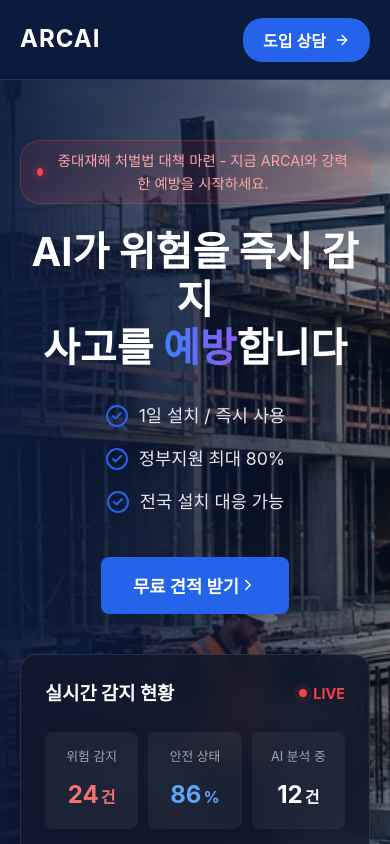
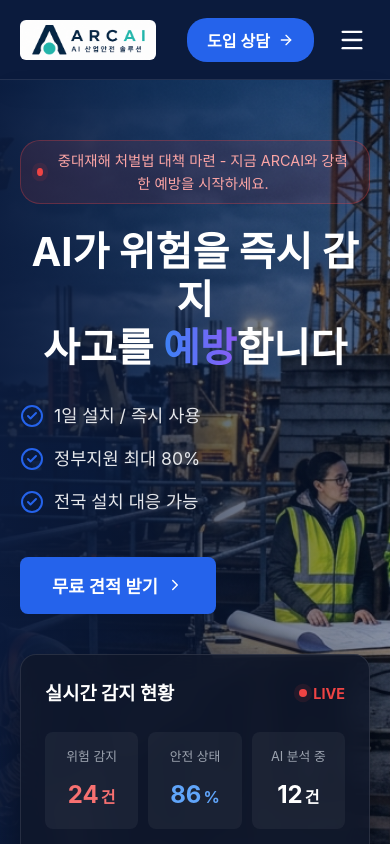
Before and after one commit to moone32/arcai, a React (Vite) app: page / in a window 390 px wide. Shown: the top 844 px of the page. Built offline with nearby package versions, Linux system fonts and the light colour scheme; a web font is replaced by a local one.

Commit message:
logo.png 적용

```diff
--- a/src/components/layout/Header.css
+++ b/src/components/layout/Header.css
@@ -24,10 +24,14 @@
   height: 100%;
 }
 
-.logo-text {
-  font-size: 1.5rem;
-  font-weight: 700;
-  letter-spacing: 1px;
+.logo-img {
+  height: 40px;
+  /* 로고 이미지 높이 조정 */
+  width: auto;
+  border-radius: 6px;
+  /* 아주 조금 둥글게 처리 */
+  object-fit: contain;
+  margin-top: 9px;
 }
 
 .desktop-nav {
@@ -78,9 +82,29 @@
   padding: 10px 20px;
 }
 
+.mobile-menu-btn {
+  display: none;
+  background: none;
+  border: none;
+  color: white;
+  cursor: pointer;
+  padding: 4px;
+  align-items: center;
+  justify-content: center;
+  transition: color 0.3s;
+}
+
+.mobile-menu-btn:hover {
+  color: var(--color-accent);
+}
+
 @media (max-width: 992px) {
   .desktop-nav {
     display: none;
+  }
+
+  .mobile-menu-btn {
+    display: flex;
   }
 }
 
@@ -89,3 +113,48 @@
     display: none;
   }
 }
+
+/* Mobile Menu Dropdown */
+.mobile-menu {
+  position: absolute;
+  top: 100%;
+  left: 0;
+  width: 100%;
+  background-color: rgba(11, 27, 61, 0.98);
+  -webkit-backdrop-filter: blur(10px);
+  backdrop-filter: blur(10px);
+  border-bottom: 1px solid rgba(255, 255, 255, 0.1);
+  overflow: hidden;
+  max-height: 0;
+  transition: max-height 0.4s cubic-bezier(0.4, 0, 0.2, 1);
+  box-shadow: 0 10px 25px rgba(0, 0, 0, 0.3);
+}
+
+.mobile-menu.open {
+  max-height: 400px;
+}
+
+.mobile-nav {
+  display: flex;
+  flex-direction: column;
+  padding: 10px 0;
+}
+
+.mobile-nav a {
+  padding: 16px 24px;
+  color: #e5e7eb;
+  font-size: 1.1rem;
+  font-weight: 500;
+  border-bottom: 1px solid rgba(255, 255, 255, 0.05);
+  transition: background-color 0.3s, color 0.3s;
+}
+
+.mobile-nav a:hover,
+.mobile-nav a:active {
+  background-color: rgba(255, 255, 255, 0.05);
+  color: white;
+}
+
+.mobile-nav a:last-child {
+  border-bottom: none;
+}
--- a/src/components/layout/Header.jsx
+++ b/src/components/layout/Header.jsx
@@ -1,9 +1,10 @@
 import React, { useState, useEffect } from 'react';
-import { Phone, ArrowRight } from 'lucide-react';
+import { Phone, ArrowRight, Menu, X } from 'lucide-react';
 import './Header.css';
 
 const Header = () => {
   const [scrolled, setScrolled] = useState(false);
+  const [isMobileMenuOpen, setIsMobileMenuOpen] = useState(false);
 
   useEffect(() => {
     const handleScroll = () => {
@@ -13,11 +14,19 @@
     return () => window.removeEventListener('scroll', handleScroll);
   }, []);
 
+  const toggleMobileMenu = () => {
+    setIsMobileMenuOpen(!isMobileMenuOpen);
+  };
+
+  const closeMobileMenu = () => {
+    setIsMobileMenuOpen(false);
+  };
+
   return (
     <header className={`header ${scrolled ? 'scrolled' : ''}`}>
       <div className="header-container container">
         <div className="logo">
-          <span className="logo-text">ARCAI</span>
+          <img src="/logo.png" alt="ARCAI" className="logo-img" />
         </div>
 
         <nav className="desktop-nav">
@@ -36,7 +45,25 @@
           <button className="btn btn-primary consult-btn">
             도입 상담 <ArrowRight size={16} />
           </button>
+          <button
+            className="mobile-menu-btn"
+            aria-label="메뉴 열기"
+            onClick={toggleMobileMenu}
+          >
+            {isMobileMenuOpen ? <X size={28} /> : <Menu size={28} />}
+          </button>
         </div>
+      </div>
+
+      {/* Mobile Menu */}
+      <div className={`mobile-menu ${isMobileMenuOpen ? 'open' : ''}`}>
+        <nav className="mobile-nav">
+          <a href="#solutions" onClick={closeMobileMenu}>솔루션</a>
+          <a href="#benefits" onClick={closeMobileMenu}>도입효과</a>
+          <a href="#cases" onClick={closeMobileMenu}>구축사례</a>
+          <a href="#pricing" onClick={closeMobileMenu}>가격안내</a>
+          <a href="#partners" className="highlight-nav" onClick={closeMobileMenu}>★ 파트너 모집</a>
+        </nav>
       </div>
     </header>
   );
--- a/src/components/sections/HeroSection.css
+++ b/src/components/sections/HeroSection.css
@@ -2,11 +2,11 @@
   min-height: 100vh;
   padding-top: calc(var(--header-height) + 60px);
   display: flex;
-  align-items: center;
+  align-items: flex-start;
   position: relative;
   overflow: hidden;
-  /*background-image: url('/hero_bg.png');*/
-  background-image: url('/hero_bg.jpg');
+  background-image: url('/hero_bg.png');
+  /*background-image: url('/hero_bg.jpg');*/
   background-size: cover;
   background-position: center;
 }
@@ -99,6 +99,7 @@
   top: 50px;
   width: 90%;
   background: rgba(15, 23, 42, 0.8);
+  -webkit-backdrop-filter: blur(12px);
   backdrop-filter: blur(12px);
   border: 1px solid rgba(255, 255, 255, 0.1);
   border-radius: 16px;
@@ -227,10 +228,10 @@
 }
 
 .box-1 {
-  top: 20%;
+  top: 3%;
   left: 10%;
-  width: 120px;
-  height: 180px;
+  width: 100px;
+  height: 140px;
   animation: box-blink 1s step-end infinite;
 }
 
@@ -266,7 +267,16 @@
   }
 
   .hero-features {
+    /*align-items: center;*/
+    text-align: left;
+  }
+
+  .hero-btn {
+    display: flex;
     align-items: center;
+    gap: 8px;
+    margin: 0 auto 0 0; /* 왼쪽 정렬을 위해 오른쪽 여백을 auto로 설정 */
+    width: max-content;
   }
 
   .dashboard-card {
--- a/src/index.css
+++ b/src/index.css
@@ -2,15 +2,21 @@
 
 :root {
   /* Color Palette */
-  --color-primary: #0b1b3d; /* Dark Navy Background */
-  --color-secondary: #1a2a4e; /* Lighter Navy for Cards */
-  --color-accent: #2563eb; /* Vibrant Blue for Buttons */
+  --color-primary: #0b1b3d;
+  /* Dark Navy Background */
+  --color-secondary: #1a2a4e;
+  /* Lighter Navy for Cards */
+  --color-accent: #2563eb;
+  /* Vibrant Blue for Buttons */
   --color-accent-hover: #1d4ed8;
-  --color-alert: #ef4444; /* Red for live/danger */
+  --color-alert: #ef4444;
+  /* Red for live/danger */
   --color-text-main: #ffffff;
   --color-text-muted: #9ca3af;
-  --color-text-dark: #1f2937; /* For light backgrounds */
-  --color-bg-light: #f3f4f6; /* For white sections */
+  --color-text-dark: #1f2937;
+  /* For light backgrounds */
+  --color-bg-light: #f3f4f6;
+  /* For white sections */
   --color-border: #374151;
   --color-border-light: #e5e7eb;
 
@@ -23,7 +29,9 @@
 }
 
 /* Reset */
-*, *::before, *::after {
+*,
+*::before,
+*::after {
   box-sizing: border-box;
   margin: 0;
   padding: 0;
@@ -58,7 +66,13 @@
 .container {
   max-width: var(--max-width);
   margin: 0 auto;
-  padding: 0 20px;
+  padding: 0 60px; /* 웹 화면 패딩 */
+}
+
+@media (max-width: 768px) {
+  .container {
+    padding: 0 20px; /* 모바일 화면 패딩 */
+  }
 }
 
 .text-gradient {
@@ -69,13 +83,29 @@
 
 /* Animations */
 @keyframes float {
-  0% { transform: translateY(0px); }
-  50% { transform: translateY(-10px); }
-  100% { transform: translateY(0px); }
+  0% {
+    transform: translateY(0px);
+  }
+
+  50% {
+    transform: translateY(-10px);
+  }
+
+  100% {
+    transform: translateY(0px);
+  }
 }
 
 @keyframes pulse-red {
-  0% { box-shadow: 0 0 0 0 rgba(239, 68, 68, 0.7); }
-  70% { box-shadow: 0 0 0 6px rgba(239, 68, 68, 0); }
-  100% { box-shadow: 0 0 0 0 rgba(239, 68, 68, 0); }
+  0% {
+    box-shadow: 0 0 0 0 rgba(239, 68, 68, 0.7);
+  }
+
+  70% {
+    box-shadow: 0 0 0 6px rgba(239, 68, 68, 0);
+  }
+
+  100% {
+    box-shadow: 0 0 0 0 rgba(239, 68, 68, 0);
+  }
 }
```
Also changed, not shown: public/logo.png (added).
